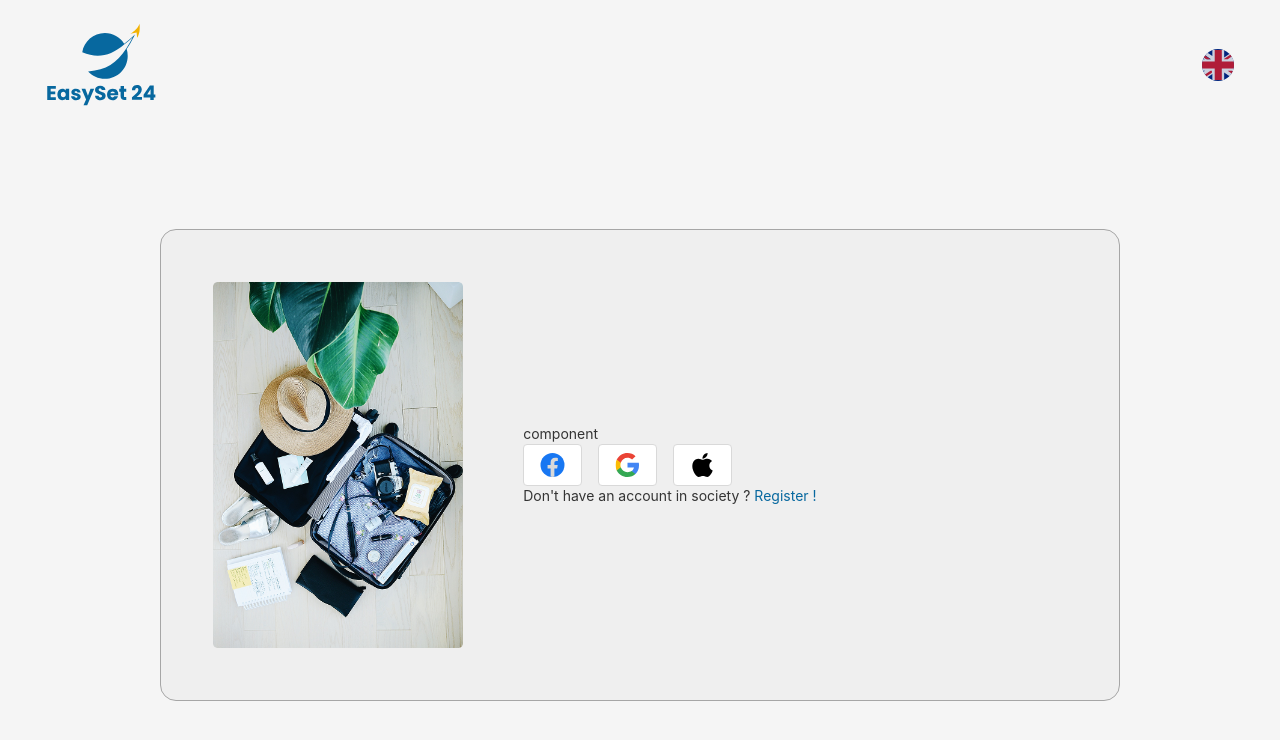
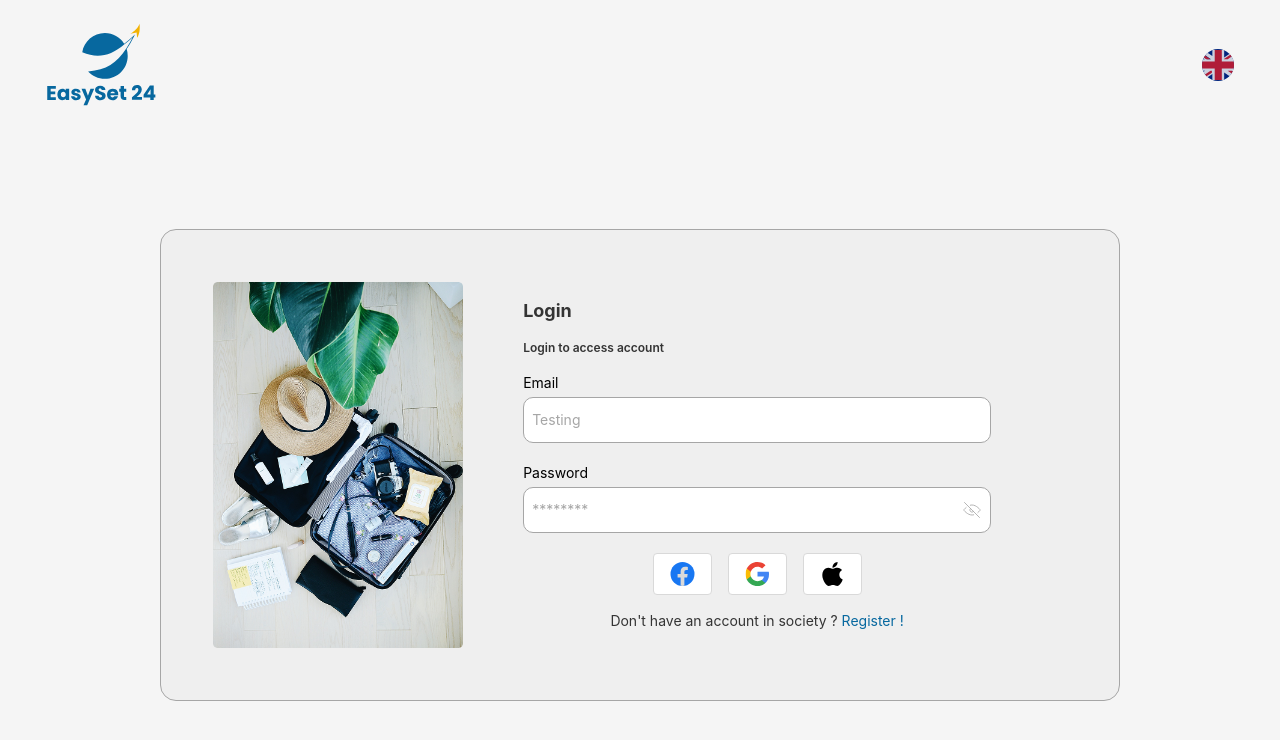
Before and after one commit to Rustemov02/booking, a React (Vite) app: page /login in a window 1280 px wide. Shown: the top 740 px of the page. Built offline with nearby package versions, Linux system fonts and the light colour scheme.

Commit message:
updated login page UI and added Input component

```diff
--- /dev/null
+++ b/src/components/input/Input.tsx
@@ -0,0 +1,55 @@
+import { ReactNode } from "react";
+
+interface TypeInput {
+  type?: string;
+  label?: string;
+  value?: string;
+  defaultValue?: string;
+  placeholder?: string;
+  name?: string;
+  errorMessage?: string;
+  style?: any;
+  icons?: ReactNode | ReactNode[];
+}
+
+const Input = ({
+  type = "text",
+  value,
+  defaultValue,
+  placeholder,
+  name,
+  label,
+  errorMessage,
+  style,
+  icons,
+}: TypeInput) => {
+  console.log(typeof icons);
+  return (
+    <div style={style} className="flex flex-col gap-1 items-star">
+      <label className="text-[14px] text-[#000] font-normal">{label}</label>
+      <div className="flex flex-row items-center justify-between  px-2 py-3 w-full bg-[#fff] rounded-[10px] border border-[#A6A6A6] text-[#A6A6A6]">
+        <input
+          className=" outline-none bg-none placeholder:text-[#A6A6A6] cursor-pointer"
+          type={type}
+          name={name}
+          value={value}
+          defaultValue={defaultValue}
+          placeholder={placeholder}
+        />
+        {icons &&
+          (Array.isArray(icons) ? (
+            <>
+              {icons.map((item) => {
+                <span>{item}</span>;
+              })}
+            </>
+          ) : (
+            <span>{icons}</span>
+          ))}
+      </div>
+      <span>{errorMessage}</span>
+    </div>
+  );
+};
+
+export default Input;
--- a/src/index.css
+++ b/src/index.css
@@ -1 +1,8 @@
 @import "tailwindcss";
+
+
+input:-webkit-autofill {
+  box-shadow: 0 0 0px 1000px white inset !important;
+  -webkit-box-shadow: 0 0 0px 1000px white inset !important;
+  -webkit-text-fill-color: #a6a6a6 !important;
+}
--- a/src/pages/Auth/Layout.tsx
+++ b/src/pages/Auth/Layout.tsx
@@ -15,13 +15,13 @@ const AuthLayoutWrapper = ({ children }: Props) => {
   const navigate = useNavigate();
 
   return (
-    <div className="flex flex-row items-center gap-15 space-between rounded-[16px] w-3/4 mx-auto p-13 pr-32 border border-[#A6A6A6] bg-[#EFEFEF]">
-      <div className="w-auto max-w-[400px] h-auto max-h-[600px]">
+    <div className="flex flex-row items-center gap-15 space-start rounded-[16px] w-3/4 mx-auto p-13 pr-32 border border-[#A6A6A6] bg-[#EFEFEF]">
+      <div className="w-auto max-w-[416px] h-auto max-h-[600px]">
         <img src={Travel} alt="Travel" />
       </div>
-      <div className="flex flex-col  justify-between w-full">
+      <div className="flex flex-col  justify-between w-full items-center gap-4">
         {children}
-        <div className="flex flex-row gap-4 items-center">
+        <div className="flex flex-row gap-4">
           {icons.map((item) => (
             <div className="rounded-[4px] border border-[#D9D9D9] bg-[#FFF] cursor-pointer hover:bg-[#D9D9D9] transition-all duration-300 w-fit py-2 px-4">
               <img src={item} />
--- a/src/pages/Auth/Login/index.tsx
+++ b/src/pages/Auth/Login/index.tsx
@@ -1,13 +1,28 @@
 import GuestHeader from "../../../components/header/GuestHeader";
+import Input from "../../../components/input/Input";
 import AuthLayout from "../Layout";
+import CloseEye from "../../../assets/svg/closeEye.svg?react";
+import OpenEye from "../../../assets/svg/openEye.svg?react";
 
 const Login = () => {
   return (
     <div className="flex flex-col h-screen">
       <GuestHeader />{" "}
       {/* #FIXME: YOU SHOULD USE THIS HEADER IN THE MAIN LAYOUT */}
-      <div className='h-full flex flex-row items-center'>
-        <AuthLayout>component</AuthLayout>
+      <div className="h-full flex flex-row items-center">
+        <AuthLayout>
+          <div className="flex flex-col gap-4 w-full">
+            <h5 className="text-[20px] font-bold">Login</h5>
+            <p className="text-[12px] font-semibold">Login to access account</p>
+            <Input label="Email" placeholder="Testing" />
+            <Input
+              type="password"
+              label="Password"
+              placeholder="********"
+              icons={<CloseEye className="w-[20px] h-[20px]"/>}
+            />
+          </div>
+        </AuthLayout>
       </div>
     </div>
   );
```
Also changed, not shown: src/app/routes.tsx (line endings or trailing spaces), src/assets/svg/closeEye.svg (added), src/assets/svg/openEye.svg (added).
